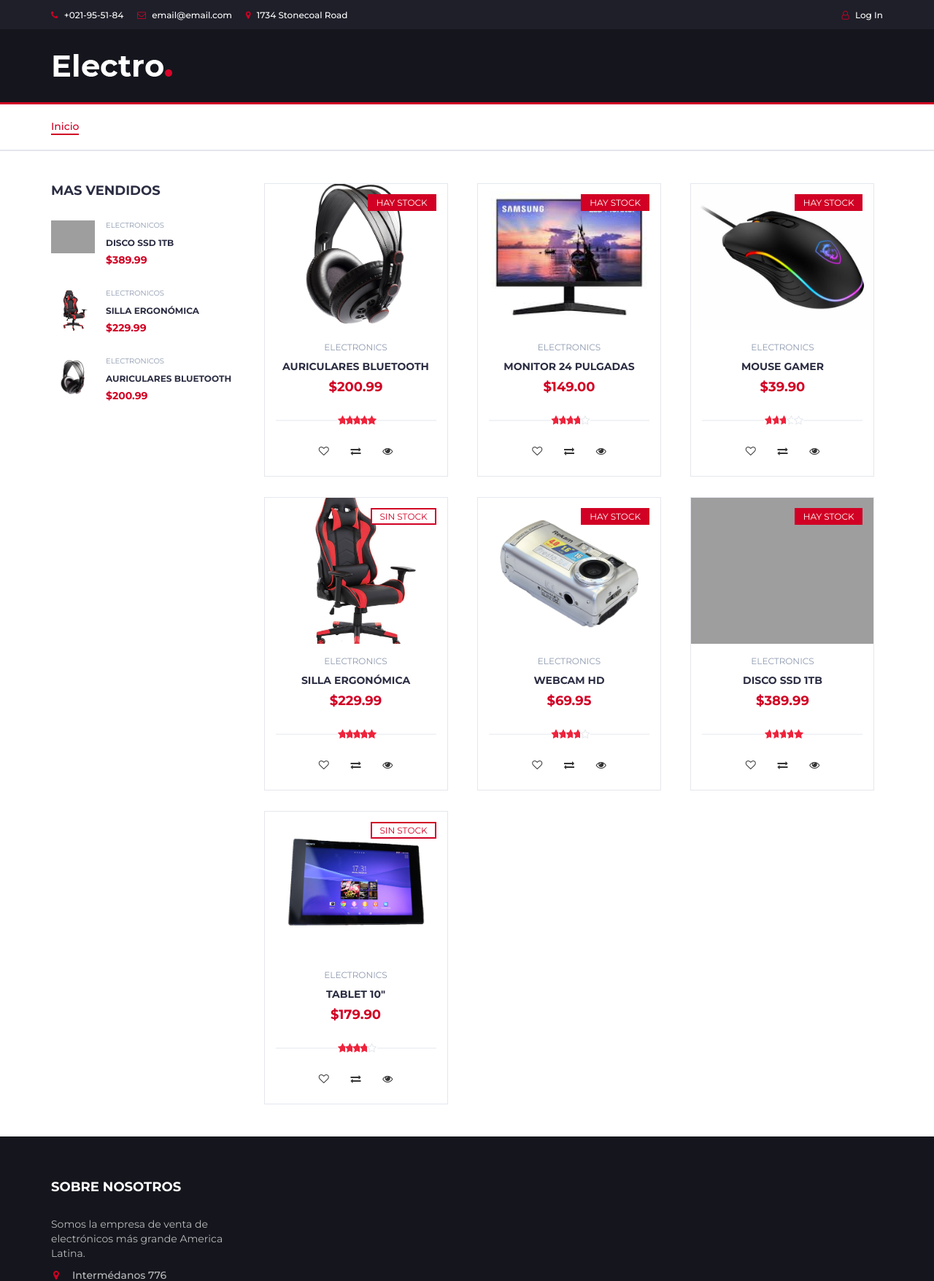
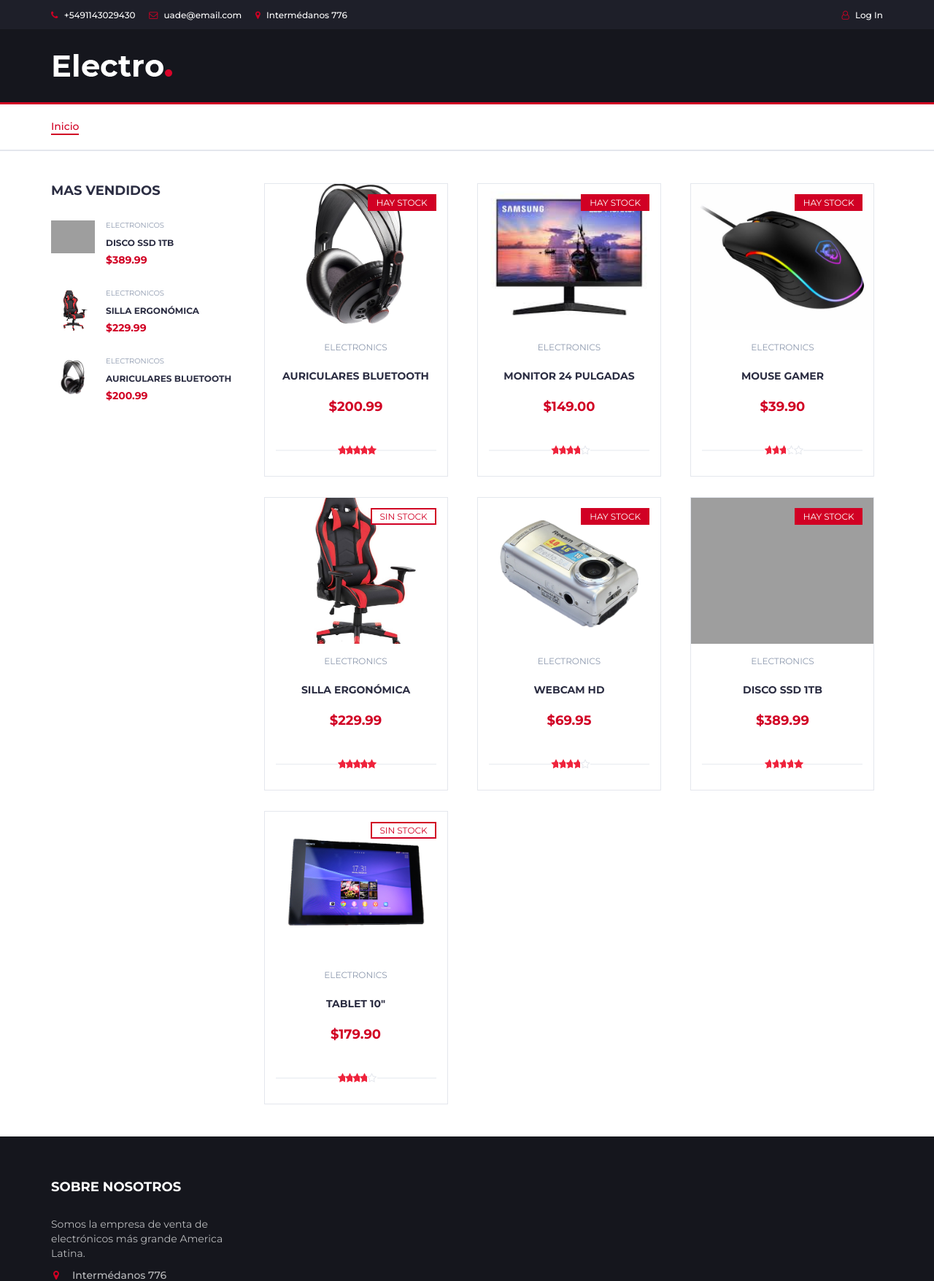
Before and after one commit to BrunoLoFaro/eshop-CRUD, a PHP site: page / in a window 1280 px wide. Shown: the top 1755 px of the page at 73% size. Run offline with PHP 8.4, Linux system fonts and the light colour scheme; data comes from the database, SQL or seed files in the repository; grey boxes are pictures that could not be loaded.

Commit message:
embellish

```diff
--- a/header.php
+++ b/header.php
@@ -5,9 +5,9 @@
 			<div id="top-header">
 				<div class="container">
 					<ul class="header-links pull-left">
-						<li><a href="#"><i class="fa fa-phone"></i> +021-95-51-84</a></li>
-						<li><a href="#"><i class="fa fa-envelope-o"></i> email@email.com</a></li>
-						<li><a href="#"><i class="fa fa-map-marker"></i> 1734 Stonecoal Road</a></li>
+						<li><a href="#"><i class="fa fa-phone"></i> +5491143029430</a></li>
+						<li><a href="#"><i class="fa fa-envelope-o"></i> uade@email.com</a></li>
+						<li><a href="#"><i class="fa fa-map-marker"></i> Intermédanos 776</a></li>
 					</ul>
 <ul class="header-links pull-right">
 	<?php if (isset($_SESSION['usuario'])): ?>
--- a/index.php
+++ b/index.php
@@ -70,14 +70,6 @@ $result = mysqli_query($conn, $query);
 							echo $i <= $product['stars'] ? '<i class="fa fa-star"></i>' : '<i class="fa fa-star-o"></i>';
 						} ?>
 					</div>
-					<div class="product-btns">
-						<button class="add-to-wishlist"><i class="fa fa-heart-o"></i><span class="tooltipp">add to wishlist</span></button>
-						<button class="add-to-compare"><i class="fa fa-exchange"></i><span class="tooltipp">add to compare</span></button>
-						<button class="quick-view"><i class="fa fa-eye"></i><span class="tooltipp">quick view</span></button>
-					</div>
-				</div>
-				<div class="add-to-cart">
-					<button class="add-to-cart-btn"><i class="fa fa-shopping-cart"></i> add to cart</button>
 				</div>
 			</div>
 		</div>
```
